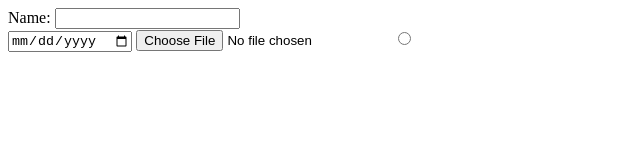
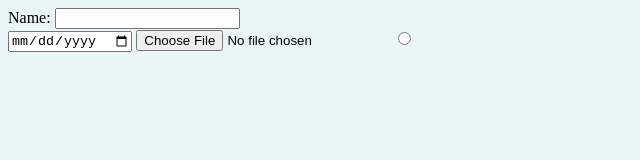
Before and after one commit to mr-mnc/cv, a plain HTML site: page types of inputs in forms.html in a window 1280 px wide. Shown: the whole page, without its empty margins (0-640 px from the left). Drawn offline with Linux system fonts and the light colour scheme.

Commit message:
Update types of inputs in forms.html

```diff
--- a/types of inputs in forms.html
+++ b/types of inputs in forms.html
@@ -3,6 +3,7 @@
   <head>
     <meta charset="utf-8">
     <title>Input forms </title>
+    <link rel="stylesheet" href="cv/styles.css">
   </head>
   <body>
     <form class="" action="index.html" method="post">
```
